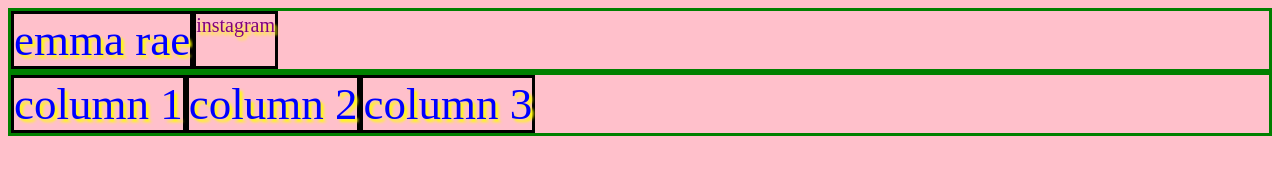
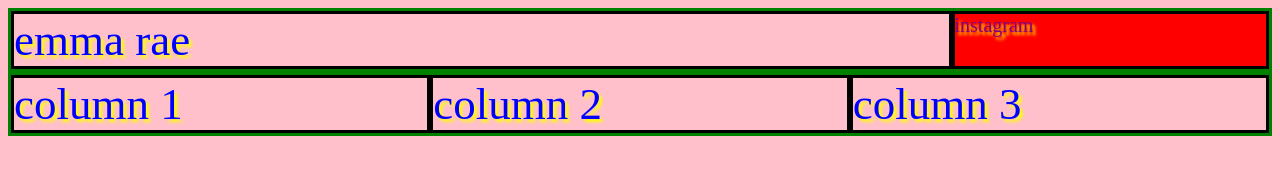
Before and after one commit to doodybrains/sunday-feb-fifth, a plain HTML site: page index.html in a window 1280 px wide. Drawn offline with Linux system fonts and the light colour scheme.

Commit message:
Update style.css

```diff
--- a/style.css
+++ b/style.css
@@ -18,10 +18,13 @@ a {
 
 .name {
  border: 3px solid black;
+  width: 75%;
 }
 
 .social-media-link {
    border: 3px solid black;
+  width: 25%;
+  background-color: red;
 }
 
 .all-columns {
@@ -30,5 +33,6 @@ a {
 }
 
 .column {
- border: 3px solid black;
+  border: 3px solid black;
+  width: 33.33%;
 }
```
